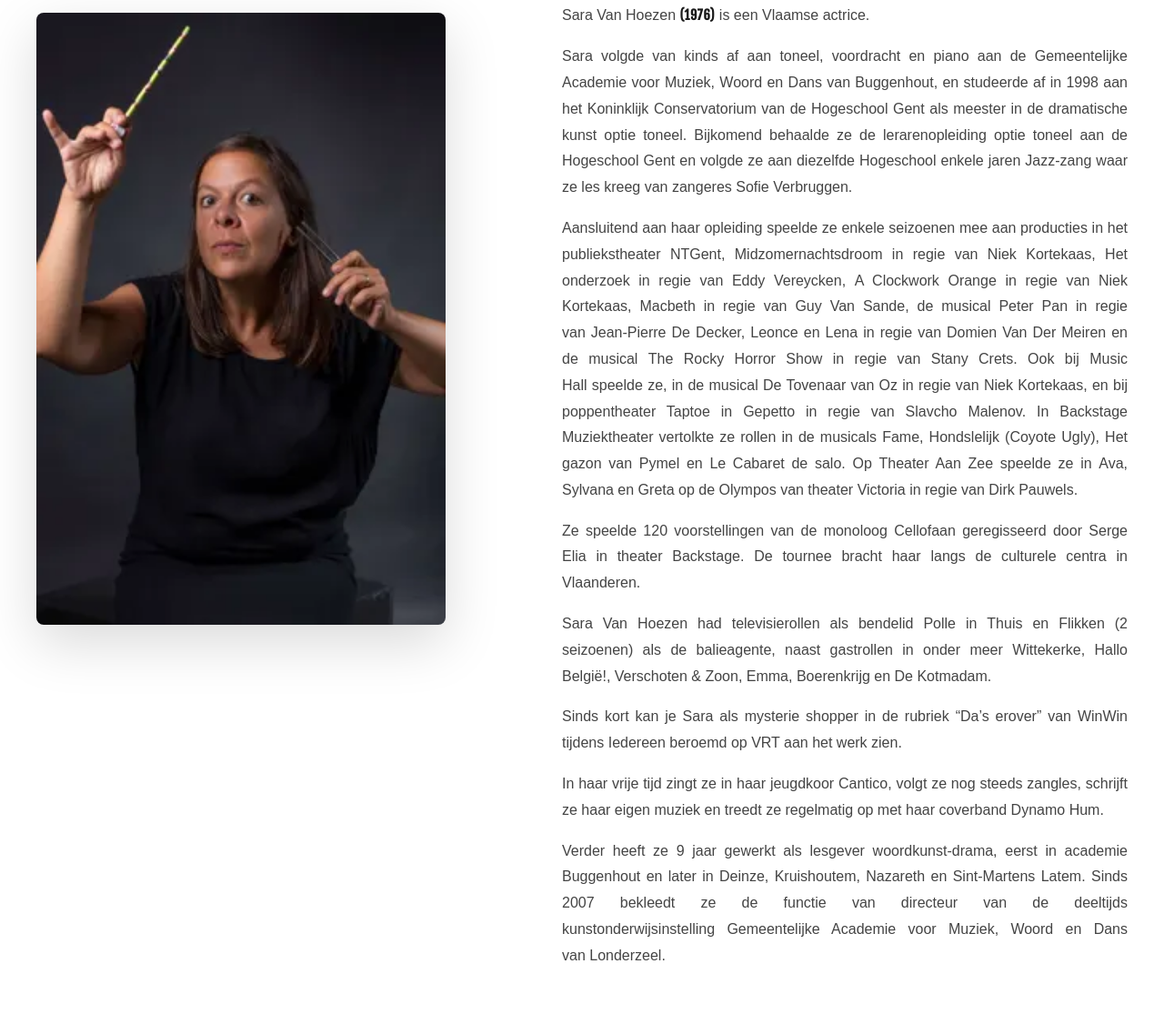
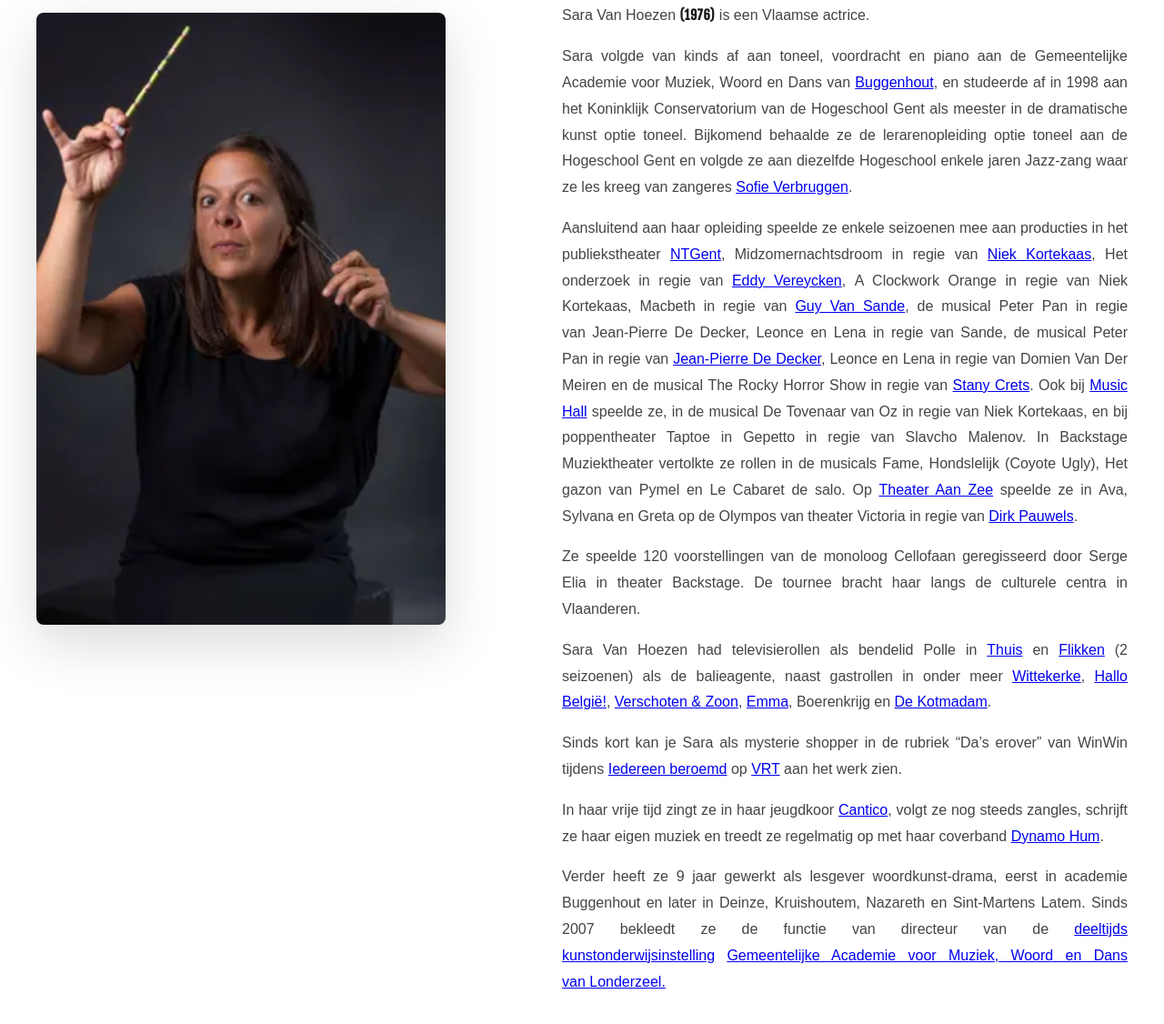
Before and after one commit to PieterLuypaert/svh-portfolio, a website with bundled scripts: page index.html in a window 1280 px wide. Shown: the part 1218-2344 px from the top of the page at 91% size. Built offline with nearby package versions, Linux system fonts and the light colour scheme.

Commit message:
Add hyperlinks to notable names and institutions in the biography section for enhanced context and accessibility

```diff
--- a/index.html
+++ b/index.html
@@ -44,45 +44,45 @@
                     <p>Sara Van Hoezen <strong>(1976)</strong> is een Vlaamse actrice.</p>
 
                     <p>Sara volgde van kinds af aan toneel, voordracht en piano aan de Gemeentelijke Academie voor
-                        Muziek, Woord en Dans van Buggenhout, en studeerde af in 1998 aan het Koninklijk Conservatorium
+                        Muziek, Woord en Dans van <a href="https://nl.wikipedia.org/wiki/Buggenhout" target="_blank" rel="noopener">Buggenhout</a>, en studeerde af in 1998 aan het Koninklijk Conservatorium
                         van de Hogeschool Gent als meester in de dramatische kunst optie toneel. Bijkomend behaalde ze
                         de lerarenopleiding optie toneel aan de Hogeschool Gent en volgde ze aan diezelfde Hogeschool
-                        enkele jaren Jazz-zang waar ze les kreeg van zangeres Sofie Verbruggen.
+                        enkele jaren Jazz-zang waar ze les kreeg van zangeres <a href="https://nl.wikipedia.org/wiki/Sofie_Verbruggen" target="_blank" rel="noopener">Sofie Verbruggen</a>.
                     </p>
 
                     <p>Aansluitend aan haar opleiding speelde ze enkele seizoenen mee aan producties in het
-                        publiekstheater NTGent, Midzomernachtsdroom in regie van Niek Kortekaas, Het onderzoek in regie
-                        van Eddy Vereycken, A Clockwork Orange in regie van Niek Kortekaas, Macbeth in regie van Guy Van
-                        Sande, de musical Peter Pan in regie van Jean-Pierre De Decker, Leonce en Lena in regie van
-                        Domien Van Der Meiren en de musical The Rocky Horror Show in regie van Stany Crets. Ook
-                        bij Music Hall speelde ze, in de musical De Tovenaar van Oz in regie van Niek Kortekaas, en bij
+                        publiekstheater <a href="https://nl.wikipedia.org/wiki/NTGent" target="_blank" rel="noopener">NTGent</a>, Midzomernachtsdroom in regie van <a href="https://www.niekkortekaas.com/" target="_blank" rel="noopener">Niek Kortekaas</a>, Het onderzoek in regie
+                        van <a href="https://nl.wikipedia.org/wiki/Eddy_Vereycken" target="_blank" rel="noopener">Eddy Vereycken</a>, A Clockwork Orange in regie van Niek Kortekaas, Macbeth in regie van <a href="https://nl.wikipedia.org/wiki/Guy_Van_Sande" target="_blank" rel="noopener">Guy Van Sande</a>, de musical Peter Pan in regie van <a href="https://nl.wikipedia.org/wiki/Jean-Pierre_De_Decker" target="_blank" rel="noopener"></a>Jean-Pierre De Decker</a>, Leonce en Lena in regie van
+                        Sande, de musical Peter Pan in regie van <a href="https://nl.wikipedia.org/wiki/Jean-Pierre_De_Decker" target="_blank" rel="noopener">Jean-Pierre De Decker</a>, Leonce en Lena in regie van
+                        Domien Van Der Meiren en de musical The Rocky Horror Show in regie van <a href="https://nl.wikipedia.org/wiki/Stany_Crets" target="_blank" rel="noopener">Stany Crets</a>. Ook
+                        bij <a href="https://nl.wikipedia.org/wiki/Music_Hall_Group" target="_blank" rel="noopener">Music Hall</a> speelde ze, in de musical De Tovenaar van Oz in regie van Niek Kortekaas, en bij
                         poppentheater Taptoe in Gepetto in regie van Slavcho Malenov. In Backstage Muziektheater
                         vertolkte ze rollen in de musicals Fame, Hondslelijk (Coyote Ugly), Het gazon van Pymel en Le
-                        Cabaret de salo. Op Theater Aan Zee speelde ze in Ava, Sylvana en Greta op de Olympos van
-                        theater Victoria in regie van Dirk Pauwels.
+                        Cabaret de salo. Op <a href="https://nl.wikipedia.org/wiki/Theater_Aan_Zee" target="_blank" rel="noopener">Theater Aan Zee</a> speelde ze in Ava, Sylvana en Greta op de Olympos van
+                        theater Victoria in regie van <a href="https://nl.wikipedia.org/wiki/Dirk_Pauwels_(theatermaker)" target="_blank" rel="noopener">Dirk Pauwels</a>.
                     </p>
 
                     <p>Ze speelde 120 voorstellingen van de monoloog Cellofaan geregisseerd door Serge Elia in theater
                         Backstage. De tournee bracht haar langs de culturele centra in Vlaanderen.
                     </p>
 
-                    <p>Sara Van Hoezen had televisierollen als bendelid Polle in Thuis en Flikken (2 seizoenen) als de
-                        balieagente, naast gastrollen in onder meer Wittekerke, Hallo België!, Verschoten & Zoon, Emma,
-                        Boerenkrijg en De Kotmadam.
+                    <p>Sara Van Hoezen had televisierollen als bendelid Polle in <a href="https://nl.wikipedia.org/wiki/Thuis_(televisieserie)" target="_blank" rel="noopener">Thuis</a> en <a href="https://nl.wikipedia.org/wiki/Flikken_(televisieserie)" target="_blank" rel="noopener">Flikken</a> (2 seizoenen) als de
+                        balieagente, naast gastrollen in onder meer <a href="https://nl.wikipedia.org/wiki/Wittekerke" target="_blank" rel="noopener">Wittekerke</a>, <a href="https://nl.wikipedia.org/wiki/Hallo_Belgi%C3%AB!" target="_blank" rel="noopener">Hallo België!</a>, <a href="https://nl.wikipedia.org/wiki/Verschoten_%26_Zoon" target="_blank" rel="noopener">Verschoten & Zoon</a>, <a href="https://nl.wikipedia.org/wiki/Emma_(televisieserie)" target="_blank" rel="noopener">Emma</a>,
+                        Boerenkrijg en <a href="https://nl.wikipedia.org/wiki/De_Kotmadam" target="_blank" rel="noopener">De Kotmadam</a>.
                     </p>
 
                     <p>Sinds kort kan je Sara als mysterie shopper in de rubriek “Da’s erover” van WinWin tijdens
-                        Iedereen beroemd op VRT aan het werk zien.
+                        <a href="https://nl.wikipedia.org/wiki/Iedereen_beroemd">Iedereen beroemd</a> op <a href="https://nl.wikipedia.org/wiki/Vlaamse_Radio-_en_Televisieomroeporganisatie">VRT</a> aan het werk zien.
                     </p>
 
-                    <p>In haar vrije tijd zingt ze in haar jeugdkoor Cantico, volgt ze nog steeds zangles, schrijft ze
-                        haar eigen muziek en treedt ze regelmatig op met haar coverband Dynamo Hum.
+                    <p>In haar vrije tijd zingt ze in haar jeugdkoor <a href="https://www.cantico.be/">Cantico</a>, volgt ze nog steeds zangles, schrijft ze
+                        haar eigen muziek en treedt ze regelmatig op met haar coverband <a href="https://www.dynamohum.be/">Dynamo Hum</a>.
                     </p>
 
                     <p>Verder heeft ze 9 jaar gewerkt als lesgever woordkunst-drama, eerst in academie Buggenhout en
                         later in Deinze, Kruishoutem, Nazareth en Sint-Martens Latem. Sinds 2007 bekleedt ze de functie
-                        van directeur van de deeltijds kunstonderwijsinstelling Gemeentelijke Academie voor Muziek,
-                        Woord en Dans van Londerzeel.
+                        van directeur van de <a href="https://nl.wikipedia.org/wiki/Deeltijds_kunstonderwijs">deeltijds kunstonderwijsinstelling</a> <a href="https://www.londerzeel.be/home-academie">Gemeentelijke Academie voor Muziek,
+                        Woord en Dans van Londerzeel.</a>
                     </p>
 
                 </div>
```
